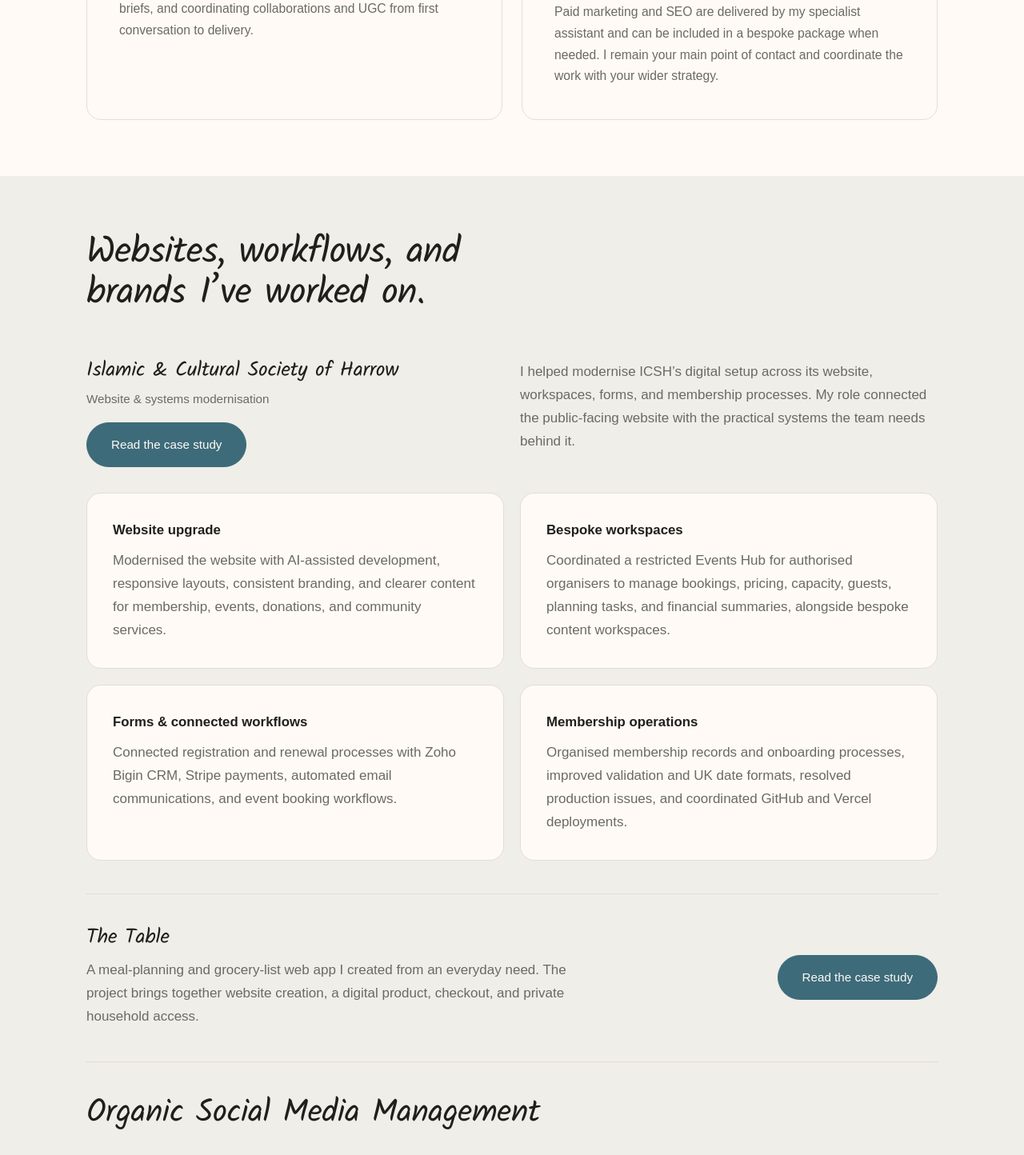
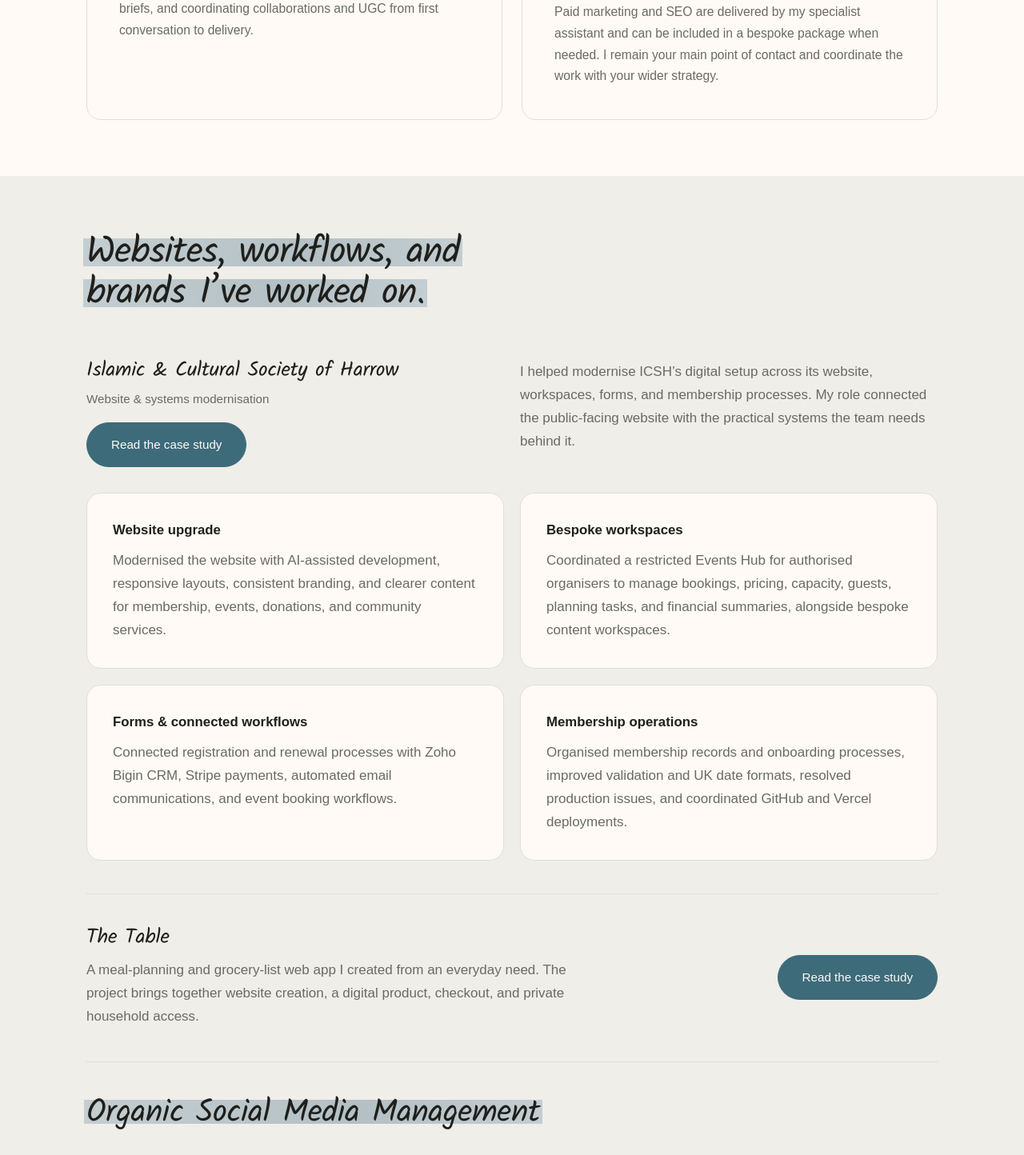
Before and after one commit to unmaketricia/unmake-website, a Next.js app: page /tricia in a window 1280 px wide. Shown: the part 1330-2774 px from the top of the page at 80% size. Built offline with nearby package versions, Linux system fonts and the light colour scheme.

Commit message:
Highlight five Tricia portfolio headings in light teal

```diff
--- a/app/tricia/page.jsx
+++ b/app/tricia/page.jsx
@@ -17,7 +17,7 @@ export default function Portfolio() {
         <div className="wrap about-hero">
           <div className={styles.heroCopy}>
             <h1 className={styles.heroTitle}>
-              Thoughtful marketing.<br /> Practical digital systems.
+              Thoughtful marketing.<br /> <span className={styles.titleHighlight}>Practical digital systems.</span>
             </h1>
             <p className="lede">I help brands connect with their audience and make everyday work easier through AI automation, website creation, and organic marketing.</p>
             <div className="hero-actions">
@@ -48,7 +48,7 @@ export default function Portfolio() {
 
       <section id="work">
         <Reveal className="wrap">
-          <div className="section-head"><h2>Websites, workflows, and brands I’ve worked on.</h2></div>
+          <div className="section-head"><h2><span className={styles.titleHighlight}>Websites, workflows, and brands I’ve worked on.</span></h2></div>
           <article className={"case " + styles.icsh}>
             <div className="case-top">
               <div>
@@ -68,7 +68,7 @@ export default function Portfolio() {
             <Link className="btn" href="/tricia/work/the-table">Read the case study</Link>
           </article>
           <section className={styles.organicWork} aria-labelledby="organic-social-media-manager">
-            <h3 id="organic-social-media-manager">Organic Social Media Management</h3>
+            <h3 id="organic-social-media-manager"><span className={styles.titleHighlight}>Organic Social Media Management</span></h3>
             <div className="case">
               <div className="case-top">
                 <div>
@@ -182,10 +182,10 @@ export default function Portfolio() {
 
       <section className="cream" id="experience">
         <Reveal className="wrap">
-          <div className="section-head"><h2>Experience</h2></div>
+          <div className="section-head"><h2><span className={styles.titleHighlight}>Experience</span></h2></div>
           <div className={styles.experienceGrid}>
             <div><ul className="facts">{experience.map(item => <li key={item.role}><span className="yr">{item.period}</span><span><strong>{item.role}</strong><br />{item.organisation}</span></li>)}</ul><p className={styles.education}>BS in Entrepreneurship · Southville International School &amp; Colleges</p><Link className="textlink" href="/tricia/cv">Read my full CV</Link></div>
-            <div className={styles.toolset}><h3>Tools I work with</h3><ul className="tag-list">{tools.map(tool => <li key={tool}>{tool}</li>)}</ul><p className={styles.approach}>I choose tools around the task, then make sure the result is usable, documented, and easy to maintain.</p></div>
+            <div className={styles.toolset}><h3><span className={styles.titleHighlight}>Tools I work with</span></h3><ul className="tag-list">{tools.map(tool => <li key={tool}>{tool}</li>)}</ul><p className={styles.approach}>I choose tools around the task, then make sure the result is usable, documented, and easy to maintain.</p></div>
           </div>
         </Reveal>
       </section>
--- a/app/tricia/portfolio.module.css
+++ b/app/tricia/portfolio.module.css
@@ -19,6 +19,15 @@
 .portfolio .heroTitle {
   max-width: none;
   font-size: clamp(1.5rem, 9.5cqi, 3.6rem);
+}
+.titleHighlight {
+  --highlight-edge: color-mix(in srgb, var(--teal-deep) 28%, white);
+  --highlight-center: color-mix(in srgb, var(--teal-deep) 36%, white);
+  padding-inline: 0.08em;
+  margin-inline: -0.08em;
+  -webkit-box-decoration-break: clone;
+  box-decoration-break: clone;
+  background: linear-gradient(90deg, var(--highlight-edge), var(--highlight-center) 60%, var(--highlight-edge)) center / 100% 0.76em no-repeat;
 }
 .portfolio :global(.hero .lede) {
   max-width: 43ch;
```
